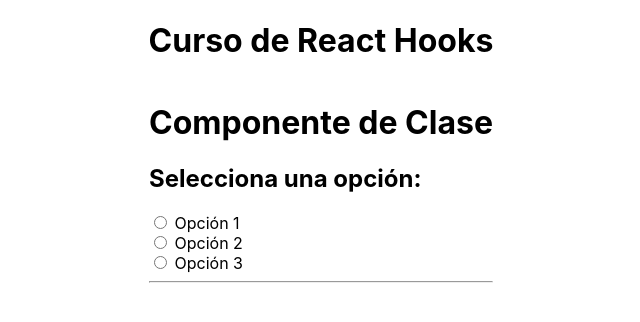
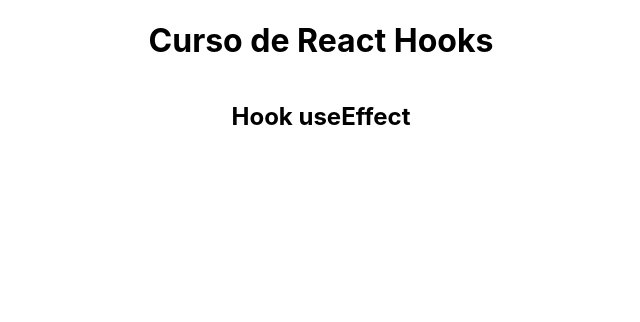
Before and after one commit to FMFigueroa/React-Hooks-Essentials, a React (Create React App) app: page / in a window 1280 px wide. Shown: the top 322 px of the page, without its empty margins (319-959 px from the left). Built offline with nearby package versions, Linux system fonts and the light colour scheme.

Commit message:
Comenzando con useEffect

```diff
--- a/src/App.js
+++ b/src/App.js
@@ -1,5 +1,5 @@
 import React from "react";
-import ClassComponent from "./componentes/ClassComponent";
+import Micomponente from "./componentes/MiComponente";
 
 function App() {
   return (
@@ -20,7 +20,7 @@
           alignItems: "center",
         }}
       >
-        <ClassComponent />
+        <Micomponente/>
       </div>
     </div>
   );
--- a/src/componentes/ClassComponent.js
+++ /dev/null
@@ -1,77 +0,0 @@
-import React, { Component } from "react";
-
-export default class ClassComponent extends Component {
-
-  //Estado del componente
-  constructor(props) {
-    super(props); //crea la herencia de componente
-    this.state = { seleccion: "" }; //la propiedad seleccion tiene el valor vacio en el estado inicial.
-
-
-    //.bind(this) es para enlazar el metodo dentro del componente class,
-    //inyectandole el valor del estado a traves del this.
-
-
-    //Conecccion del metodo:
-    // SI ESTA DENTRO DE UNA FUNCION NO NECESITA  CONECTARLO.
-    //this.metodo = this.metodo.bind(this);
-    this.onChangeHandler = this.onChangeHandler.bind(this);
-    //.bind(this) conecta con el this.setState, setState es el hace el trabajo dentro del metodo,
-    // para redefinir el estado de la propiedad seleccion que pertenece al componente de clase.
-  }
-
-  //===Metodo empleado para cambiar el estado de la propiedad seleccion a traves de un evento.
-  //ahora este metodo esta enlazado a esta clase y recive un valor a traves del "evento",
-  // para modificar el estado de la propiedad seleccion:
-  onChangeHandler(evento) {
-    //setState nos permite redifinir el estado, target es el conector entre el evento y el valor que recibe.
-    this.setState({ seleccion: evento.target.value });
-    // this hace referencia a la funcion setState que pertenece a este componente de clase,
-    // este this conecta con el this de bind(this).
-  }
-
-  render() {
-    return (
-      <div className="container row">
-        <div className="form-check">
-            <h1>Componente de Clase</h1>
-          <h2>Selecciona una opción:</h2>
-          <div onChange={this.onChangeHandler}> {/* onChange rastrea un evento, con el metodo onChangeHandler  */}
-            <div className="form-check">
-              <input
-                className="form-check-input"
-                type="radio"
-                name="seleccion"
-                value="1"
-              />
-              <label className="form-check-label"> Opción 1</label>
-            </div>
-
-            <div className="form-check">
-              <input
-                className="form-check-input"
-                type="radio"
-                name="seleccion"
-                value="2"
-              />
-              <label className="form-check-label"> Opción 2</label>
-            </div>
-
-            <div className="form-check">
-              <input
-                className="form-check-input"
-                type="radio"
-                name="seleccion"
-                value="3"
-              />
-              <label className="form-check-label"> Opción 3</label>
-            </div>
-          </div>
-        </div>
-        <hr />
-        {/* asi accedemos a la info del estado, h2 solo se despliega si hay un cambio estado. */}
-        {this.state.seleccion && (<h2> Seleccionaste: {this.state.seleccion}</h2>)}
-      </div>
-    );
-  }
-}
--- /dev/null
+++ b/src/componentes/MiComponente.js
@@ -0,0 +1,18 @@
+import React, { useEffect } from "react";
+
+export default function Micomponente () {
+
+  useEffect( ()=> {
+    console.log("useEffect")
+  })
+
+  const metodo = () => {
+
+  }
+
+    return (
+      <div className="container row">
+        <h2 onClick={metodo}>Hook useEffect</h2>
+      </div>
+    );
+}
```
Also changed, not shown: 1 other file (tests, documents, lock files or other folders).
